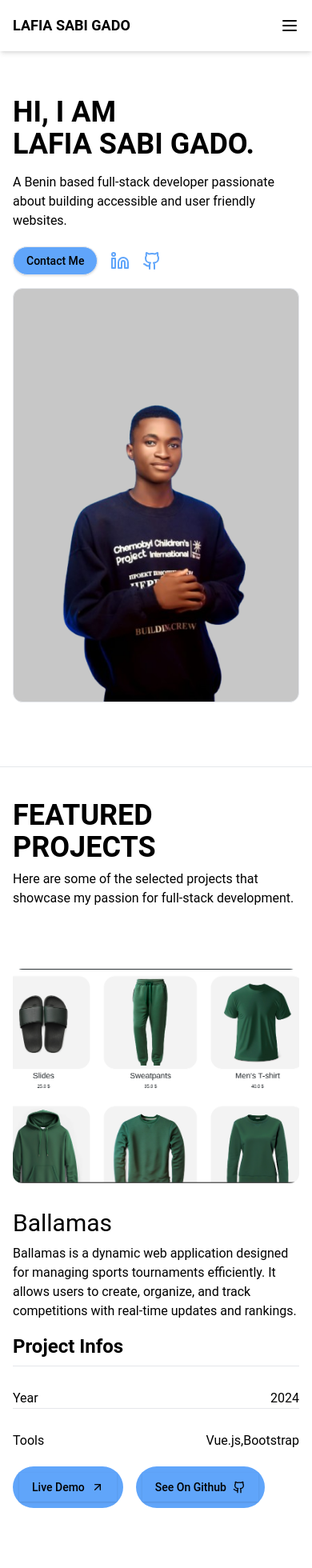
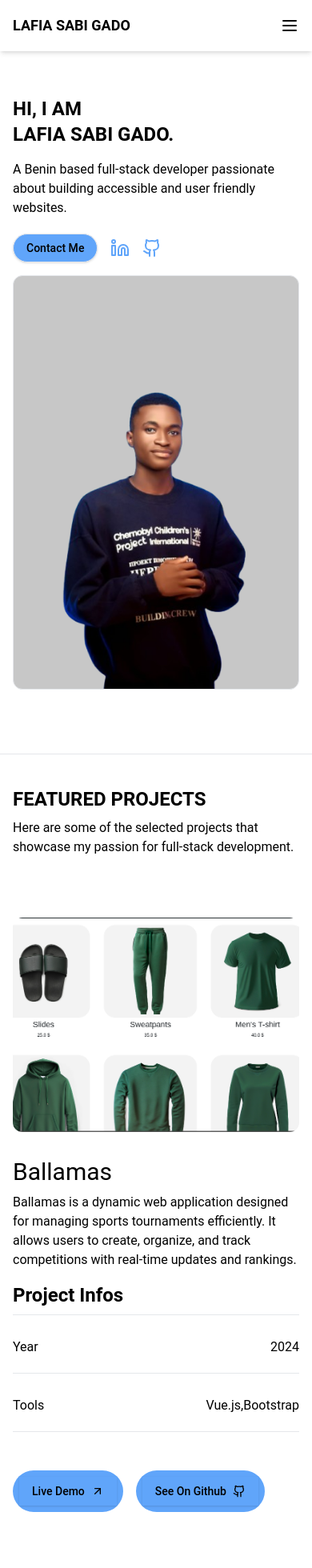
Before and after one commit to Lafiasabigado/Lafia-Portfolio, a Next.js app: page / in a window 390 px wide. Shown: the top 1960 px of the page at 80% size. Built offline with nearby package versions, Linux system fonts and the light colour scheme.

Commit message:
projects

```diff
--- a/app/components/Presentation.tsx
+++ b/app/components/Presentation.tsx
@@ -9,7 +9,7 @@ const Presentation = () => {
     <div className='gap-4 max-w-7xl mx-auto px-4 sm:px-6 lg:px-8 grid lg:grid-cols-2 md:grid-cols-2 items-center pt-10'>
       <div className=''>
          <p
-         className='uppercase text-4xl font-bold my-2 py-2'>
+         className='uppercase text-2xl sm:text-4xl font-bold my-2 py-2'>
           <span className=''>hi, i am</span><br />
           <span className='pb-4'>Lafia Sabi Gado.</span>
          </p>
--- a/app/projects/page.tsx
+++ b/app/projects/page.tsx
@@ -44,7 +44,7 @@ const Projects = () => {
     <div className='pt-20'>
         <hr className='pt-5 text-zinc-700'/>
         <div className='max-w-7xl mx-auto px-4 sm:px-6 lg:px-8 pt-5'>
-           <h2 className='text-4xl font-bold uppercase'> Featured Projects</h2>
+           <h2 className='text-2xl sm:text-4xl font-bold uppercase'> Featured Projects</h2>
            <p className='dark:text-gray-300 py-2'>Here are some of the selected projects that showcase my passion for full-stack development.</p>
         </div>
         <div className='max-w-7xl mx-auto px-4 sm:px-6 lg:px-8 pt-5'>
@@ -66,15 +66,16 @@ const Projects = () => {
                     <p className='dark:text-gray-300 py-2'>{project.description}</p>
                     <p className='text-2xl font-semibold dark:text-gray-300 py-2'>Project Infos</p>
                     <hr className='pt-7 text-zinc-700'/>
-                    <div className='flex justify-between items-center'>
+                    <div className='flex pb-5 justify-between items-center'>
                       <p className='dark:text-gray-300'>Year</p>
                       <p className='dark:text-gray-300 ml-2'>{project.year}</p>
                     </div>
                     <hr className='pt-7 text-zinc-700'/>
-                    <div className='flex justify-between items-center'>
+                    <div className='flex pb-5 justify-between items-center'>
                       <p className='dark:text-gray-300'>Tools</p>
                       <p className='dark:text-gray-300 ml-2'>{project.tools}</p>
                     </div>
+                    <hr className='pt-7 text-zinc-700'/>
                     <div className='justify-start gap-4 flex items-center pt-5'>
                       <Link href={project.link} className='flex px-2 py-2 rounded-full bg-blue-400 text-xl justify-center items-center'>
                         <Button>
```
